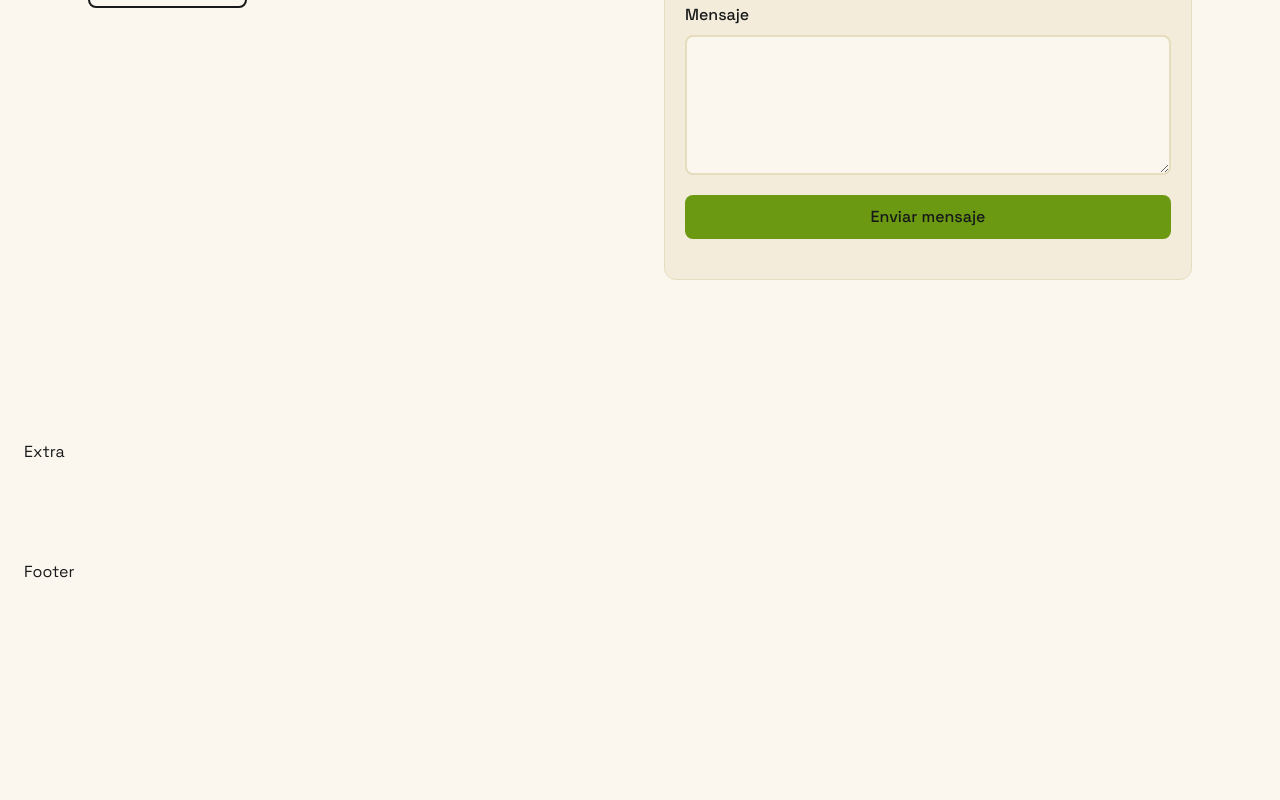
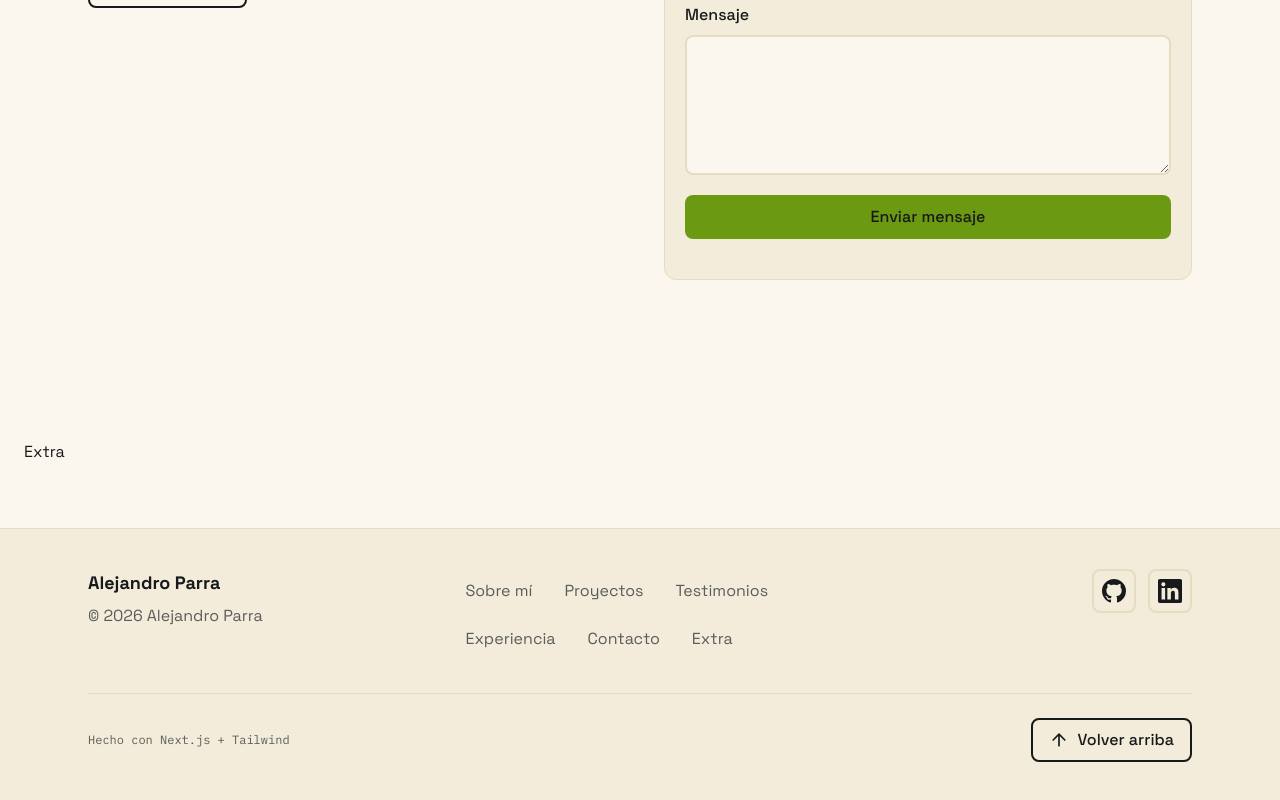
Before and after one commit to AlePython-byte/Portafolio, a Next.js app: page / in a window 1280 px wide. Shown: the part 5766-6566 px from the top of the page. Before the commit the page ends 6382 px from the top, so only its background shows below. Built offline with nearby package versions, Linux system fonts and the light colour scheme; no server answers.

Commit message:
feat(footer): agregar pie de página con enlaces, redes y volver arriba

```diff
--- a/components/Footer.tsx
+++ b/components/Footer.tsx
@@ -1,3 +1,136 @@
+"use client";
+
+import { useSyncExternalStore, type ReactNode } from "react";
+import { contactLinks } from "@/data/contact";
+import { FOOTER_NAME, footerCopy } from "@/data/footer";
+import { NAV_SECTIONS, translations } from "@/lib/i18n";
+import { useLocalized } from "@/lib/localized";
+import { useLang } from "@/lib/preferences";
+import { botonBase } from "@/components/ui/EnlaceExterno";
+
+const GITHUB_PATH =
+  "M8 0C3.58 0 0 3.58 0 8c0 3.54 2.29 6.53 5.47 7.59.4.07.55-.17.55-.38 0-.19-.01-.82-.01-1.49-2.01.37-2.53-.49-2.69-.94-.09-.23-.48-.94-.82-1.13-.28-.15-.68-.52-.01-.53.63-.01 1.08.58 1.23.82.72 1.21 1.87.87 2.33.66.07-.52.28-.87.51-1.07-1.78-.2-3.64-.89-3.64-3.95 0-.87.31-1.59.82-2.15-.08-.2-.36-1.02.08-2.12 0 0 .67-.21 2.2.82.64-.18 1.32-.27 2-.27.68 0 1.36.09 2 .27 1.53-1.04 2.2-.82 2.2-.82.44 1.1.16 1.92.08 2.12.51.56.82 1.27.82 2.15 0 3.07-1.87 3.75-3.65 3.95.29.25.54.73.54 1.48 0 1.07-.01 1.93-.01 2.2 0 .21.15.46.55.38A8.013 8.013 0 0016 8c0-4.42-3.58-8-8-8z";
+
+const LINKEDIN_PATH =
+  "M20.447 20.452h-3.554v-5.569c0-1.328-.027-3.037-1.852-3.037-1.853 0-2.136 1.445-2.136 2.939v5.667H9.351V9h3.414v1.561h.046c.477-.9 1.637-1.85 3.37-1.85 3.601 0 4.267 2.37 4.267 5.455v6.286zM5.337 7.433a2.062 2.062 0 01-2.063-2.065 2.064 2.064 0 112.063 2.065zm1.782 13.019H3.555V9h3.564v11.452zM22.225 0H1.771C.792 0 0 .774 0 1.729v20.542C0 23.227.792 24 1.771 24h20.451C23.2 24 24 23.227 24 22.271V1.729C24 .774 23.2 0 22.222 0z";
+
+function Icon({ path, viewBox }: { path: string; viewBox: string }) {
+  return (
+    <svg
+      viewBox={viewBox}
+      aria-hidden="true"
+      focusable="false"
+      className="size-6 fill-current"
+    >
+      <path d={path} />
+    </svg>
+  );
+}
+
+const iconLinkClass =
+  "inline-flex min-h-tactil min-w-tactil items-center justify-center rounded-control border-2 border-borde hover:bg-fondo";
+
+const subscribeNone = () => () => {};
+
 export default function Footer() {
-  return <footer className="px-6 py-8">Footer</footer>;
+  // El año se lee solo en el cliente: Next no permite new Date() al prerenderizar.
+  const year = useSyncExternalStore(
+    subscribeNone,
+    () => new Date().getFullYear(),
+    () => null,
+  );
+  const t = useLocalized();
+  const lang = useLang();
+  const nav = translations[lang].nav;
+  const github = contactLinks.find((link) => link.id === "github");
+  const linkedin = contactLinks.find((link) => link.id === "linkedin");
+
+  function backToTop() {
+    const reduce = window.matchMedia("(prefers-reduced-motion: reduce)").matches;
+    window.scrollTo({ top: 0, behavior: reduce ? "auto" : "smooth" });
+  }
+
+  const social: { href: string; label: string; icon: ReactNode }[] = [];
+  if (github)
+    social.push({
+      href: github.href,
+      label: t(footerCopy.github),
+      icon: <Icon path={GITHUB_PATH} viewBox="0 0 16 16" />,
+    });
+  if (linkedin)
+    social.push({
+      href: linkedin.href,
+      label: t(footerCopy.linkedin),
+      icon: <Icon path={LINKEDIN_PATH} viewBox="0 0 24 24" />,
+    });
+
+  return (
+    <footer className="border-t border-borde bg-superficie">
+      <div className="mx-auto flex w-full max-w-contenido flex-col gap-8 px-6 py-10">
+        <div className="flex flex-col gap-8 md:flex-row md:items-start md:justify-between">
+          <div className="flex flex-col gap-2">
+            <p className="text-rol font-bold">{FOOTER_NAME}</p>
+            <p className="text-cuerpo text-texto-suave">
+              © {year} {FOOTER_NAME}
+            </p>
+          </div>
+
+          <nav aria-label={t(footerCopy.quickLinks)}>
+            <ul className="flex flex-wrap gap-x-2 gap-y-1 md:max-w-md">
+              {NAV_SECTIONS.map((id) => (
+                <li key={id}>
+                  <a
+                    href={`#${id}`}
+                    className="inline-flex min-h-tactil items-center rounded-control px-3 text-cuerpo text-texto-suave hover:text-texto"
+                  >
+                    {nav[id]}
+                  </a>
+                </li>
+              ))}
+            </ul>
+          </nav>
+
+          <ul aria-label={t(footerCopy.social)} className="flex gap-3">
+            {social.map((item) => (
+              <li key={item.href}>
+                <a
+                  href={item.href}
+                  target="_blank"
+                  rel="noopener noreferrer"
+                  aria-label={`${item.label} ${t(footerCopy.newTab)}`}
+                  className={iconLinkClass}
+                >
+                  {item.icon}
+                </a>
+              </li>
+            ))}
+          </ul>
+        </div>
+
+        <div className="flex flex-col gap-4 border-t border-borde pt-6 sm:flex-row sm:items-center sm:justify-between">
+          <p className="font-mono text-etiqueta text-texto-suave">
+            {t(footerCopy.madeWith)}
+          </p>
+          <button
+            type="button"
+            onClick={backToTop}
+            className={`${botonBase} gap-2 self-start border-2 border-texto hover:bg-fondo sm:self-auto`}
+          >
+            <svg
+              viewBox="0 0 24 24"
+              aria-hidden="true"
+              focusable="false"
+              className="size-5 fill-none stroke-current"
+              strokeWidth="2"
+              strokeLinecap="round"
+              strokeLinejoin="round"
+            >
+              <path d="M12 19V5M5 12l7-7 7 7" />
+            </svg>
+            {t(footerCopy.backToTop)}
+          </button>
+        </div>
+      </div>
+    </footer>
+  );
 }
--- /dev/null
+++ b/data/footer.ts
@@ -0,0 +1,32 @@
+import type { Localized } from "@/lib/types";
+
+export const FOOTER_NAME = "Alejandro Parra";
+
+export type FooterCopy = {
+  quickLinks: Localized;
+  social: Localized;
+  github: Localized;
+  linkedin: Localized;
+  newTab: Localized;
+  backToTop: Localized;
+  madeWith: Localized;
+};
+
+export const footerCopy: FooterCopy = {
+  quickLinks: { es: "Enlaces rápidos", en: "Quick links" },
+  social: { es: "Redes", en: "Social" },
+  github: { es: "GitHub de Alejandro Parra", en: "Alejandro Parra on GitHub" },
+  linkedin: {
+    es: "LinkedIn de Alejandro Parra",
+    en: "Alejandro Parra on LinkedIn",
+  },
+  newTab: {
+    es: "(se abre en una pestaña nueva)",
+    en: "(opens in a new tab)",
+  },
+  backToTop: { es: "Volver arriba", en: "Back to top" },
+  madeWith: {
+    es: "Hecho con Next.js + Tailwind",
+    en: "Made with Next.js + Tailwind",
+  },
+};
```
